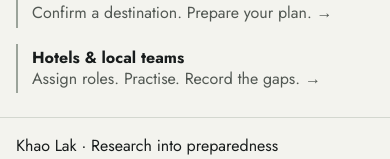
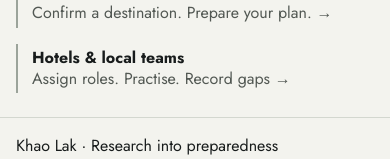
Before and after one commit to Nonarkara/tsunami-evacuation, a React (Vite) app: page / in a window 390 px wide. Shown: the part 1700-1859 px from the top of the page. Built offline with nearby package versions, Linux system fonts and the light colour scheme.

Commit message:
Close independent pilot review findings
Preserve complete print notes and all drill stages, retain date input events, and remove mobile text joining and tablet arrow orphaning.

Agent: codex

```diff
--- a/src/main.tsx
+++ b/src/main.tsx
@@ -313,7 +313,7 @@ function App() {
               </button>
               <button onClick={() => navigate("drill")}>
                 <strong>Hotels & local teams</strong>
-                <span>Assign roles. Practise. Record the gaps. →</span>
+                <span>Assign roles. Practise. Record gaps →</span>
               </button>
             </section>
           </>
@@ -417,7 +417,7 @@ function Prepare() {
           <h1>My evacuation plan</h1>
         </div>
         <p>
-          Build this with your hotel or local authority.
+          Build this with your hotel or local authority.{" "}
           <br />
           Your entries stay in this browser.
         </p>
@@ -721,7 +721,7 @@ function Drill() {
           <h1>Plan and record a drill</h1>
         </div>
         <p>
-          Work through the protocol.
+          Work through the protocol.{" "}
           <br />
           Record what happened. Give each gap an owner.
         </p>
@@ -898,7 +898,7 @@ function Research({ onExplore }: { onExplore: () => void }) {
           <h1>Research and sources</h1>
         </div>
         <p>
-          A transparent bridge from a preprint
+          A transparent bridge from a preprint{" "}
           <br />
           to a planning tool.
         </p>
```
Also changed, not shown: 1 other file (tests, documents, lock files or other folders).
